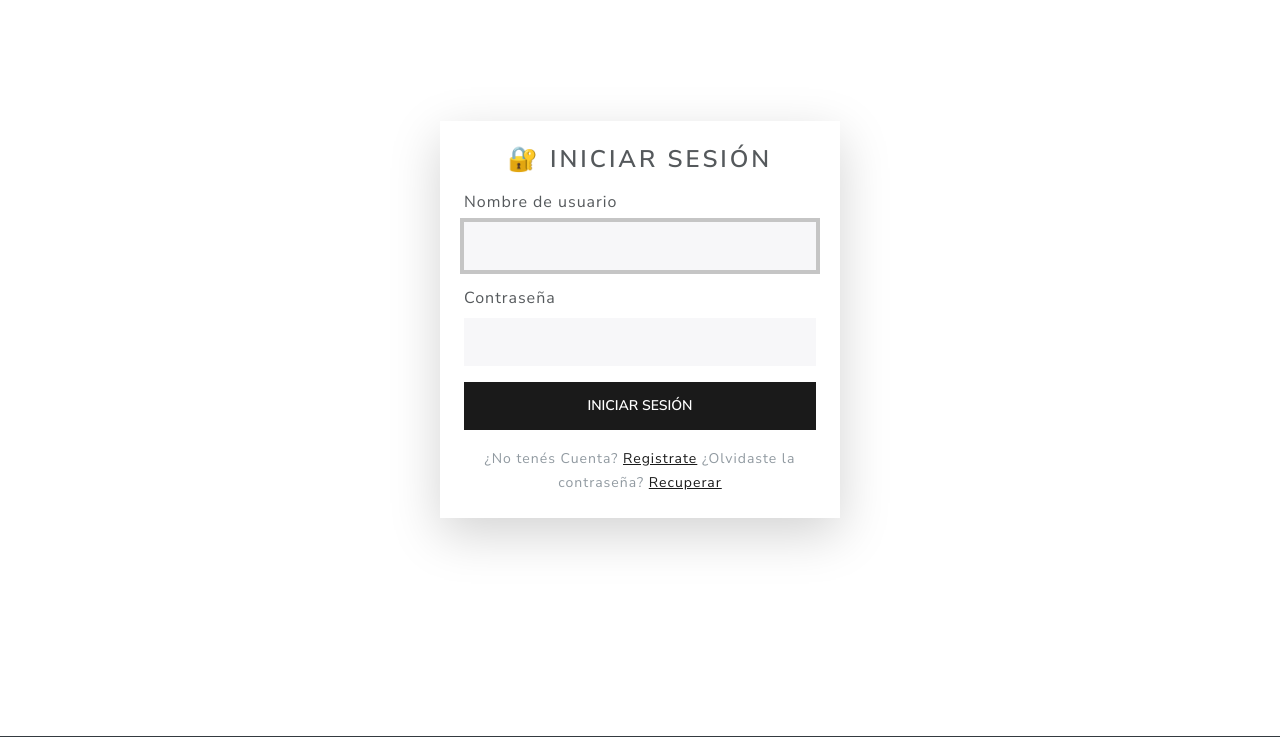
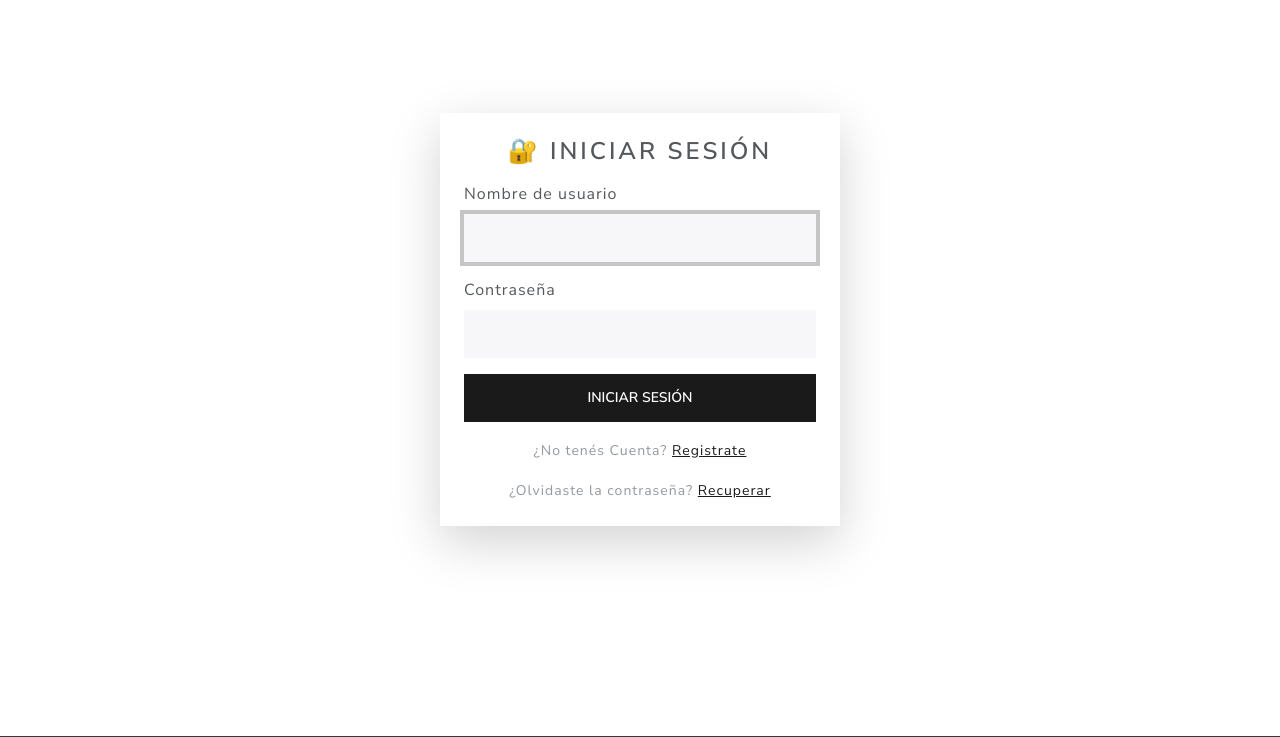
Before and after one commit to sergiorioscomar/blog, a Django app: page /accounts/login/ in a window 1280 px wide. Shown: the part 144-881 px from the top of the page. Run offline with Django 5.2, Linux system fonts and the light colour scheme; some libraries are stand-ins or nearby versions.

Commit message:
recuperar contraseña en login

```diff
--- a/django_project/apps/auth_app/templates/registration/login.html
+++ b/django_project/apps/auth_app/templates/registration/login.html
@@ -49,6 +49,8 @@
                     <small class="text-muted">
                         ¿No tenés Cuenta? <a href="{% url 'register' %}">Registrate</a>
                     </small>
+                </div>
+                <div class="text-center mt-3">
                     <small class="text-muted">
                         ¿Olvidaste la contraseña? <a href="{% url 'password_reset' %}">Recuperar</a>
                     </small>
```
